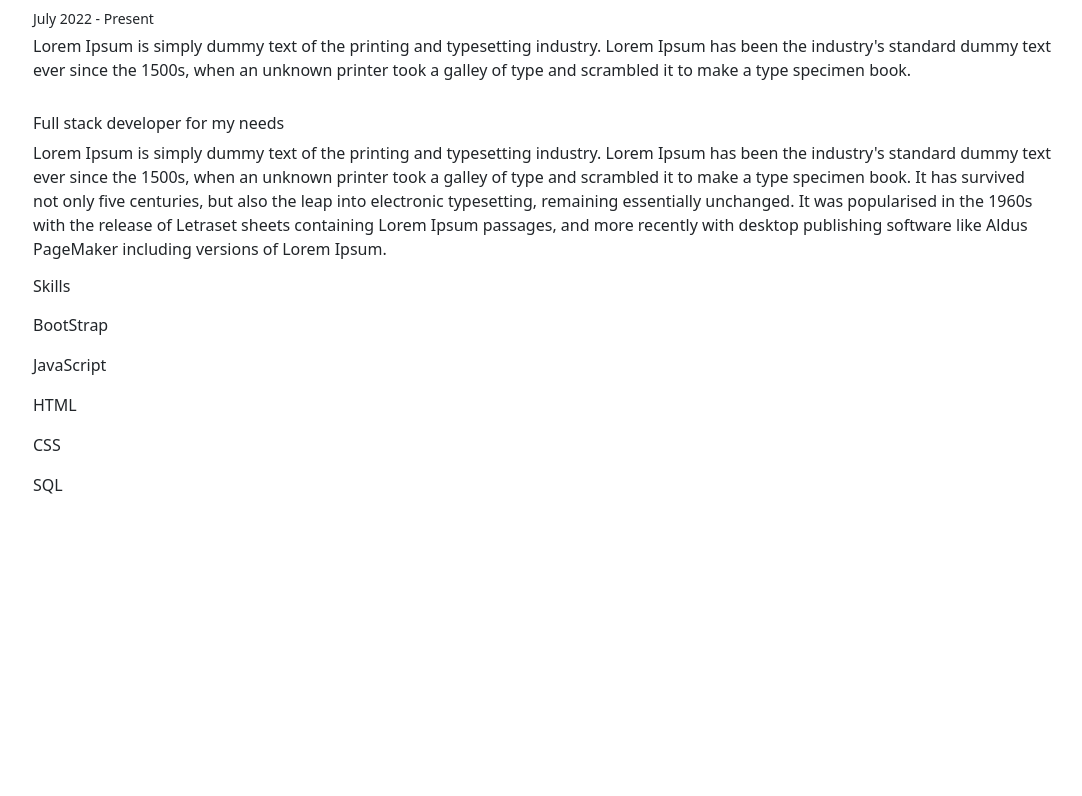
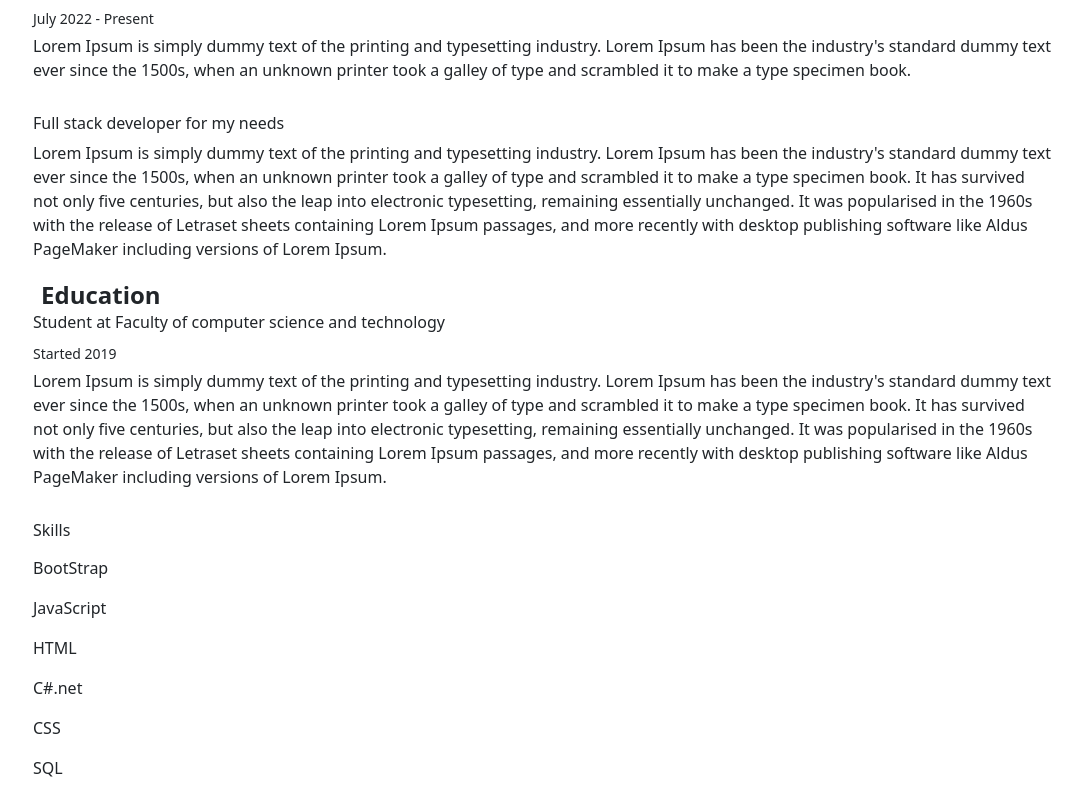
Before and after one commit to Jocka13/portfolio, a Vue app: page / in a window 1280 px wide. Shown: the part 437-1233 px from the top of the page, without its empty margins (49-1131 px from the left). Before the commit the page ends 950 px from the top, so only its background shows below. Built offline with nearby package versions, Linux system fonts and the light colour scheme; the HTML template or start-up script is replaced by a standard one.

Commit message:
finished body with vue components and data

```diff
--- a/src/components/Body.vue
+++ b/src/components/Body.vue
@@ -42,6 +42,17 @@
             </div>
           </div>
           <div class="row mt-3">
+            <div class="col col-11 mb-0">
+              <ul class="list-inline mb-0">
+                <li class="list-inline-item fa-2x fs-3"><i class="fa fa-university" aria-hidden="true"></i></li>
+                <li class="list-inline-item fs-4 fw-bolder">Education</li>
+                <h6>Student at Faculty of computer science and technology</h6>
+                <p class="mb-1"><small>Started 2019</small></p>
+              </ul>
+              <p class="fs-6">{{ stringLongerTextLorem }}</p>
+            </div>
+          </div>
+          <div class="row mt-3">
             <div class="col col-11">
               <ul class="list-inline mb-0">
                 <h6 class="mb-0">Skills</h6>
@@ -82,6 +93,17 @@
               </p>
               <p class="fs-6">
               <div class="d-flex align-items-center">
+                <span class="justify-content-between">{{ CsharpNET }}</span>
+                <div class="ratings ms-3">
+                  <i class="fa fa-star rating-color"></i>
+                  <i class="fa fa-star rating-color"></i>
+                  <i class="fa fa-star rating-color"></i>
+                  <i class="fa fa-star rating-color"></i>
+                </div>
+              </div>
+              </p>
+              <p class="fs-6">
+              <div class="d-flex align-items-center">
                 <span class="justify-content-between">{{ CSS }}</span>
                 <div class="ratings ms-3">
                   <i class="fa fa-star rating-color"></i>
@@ -113,6 +135,7 @@
    name: 'Body',
    data(){
      return {
+       CsharpNET : 'C#.net',
        CSS : 'CSS',
        SQL : 'SQL',
        HTML : 'HTML',
```
